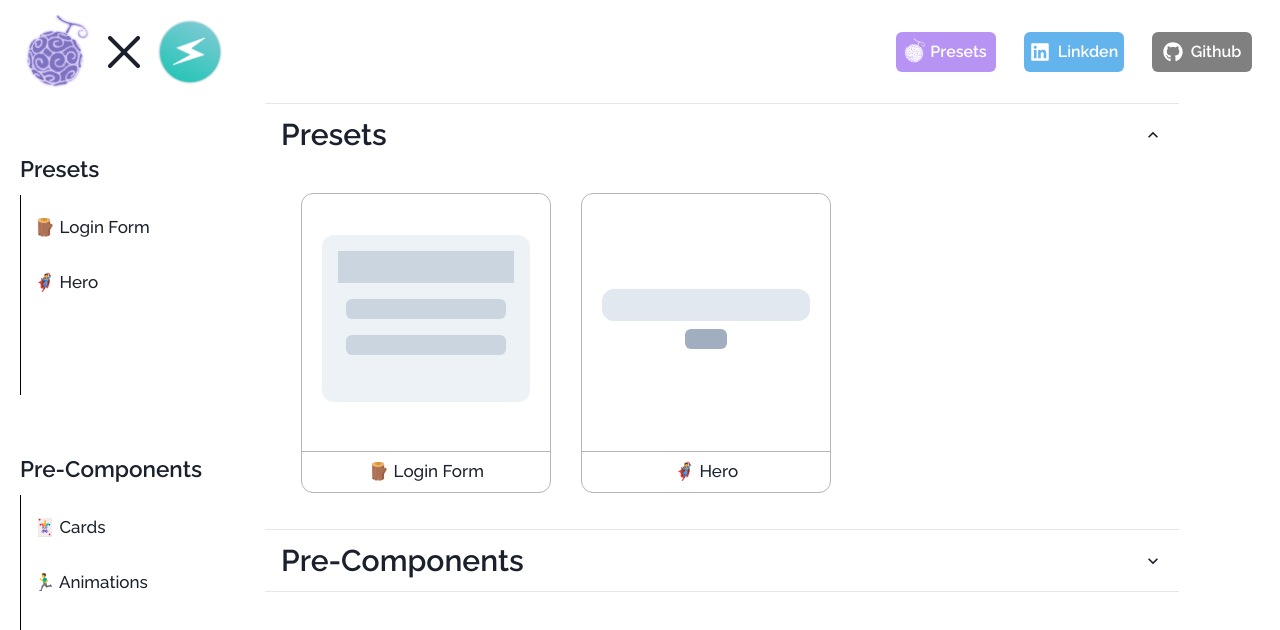
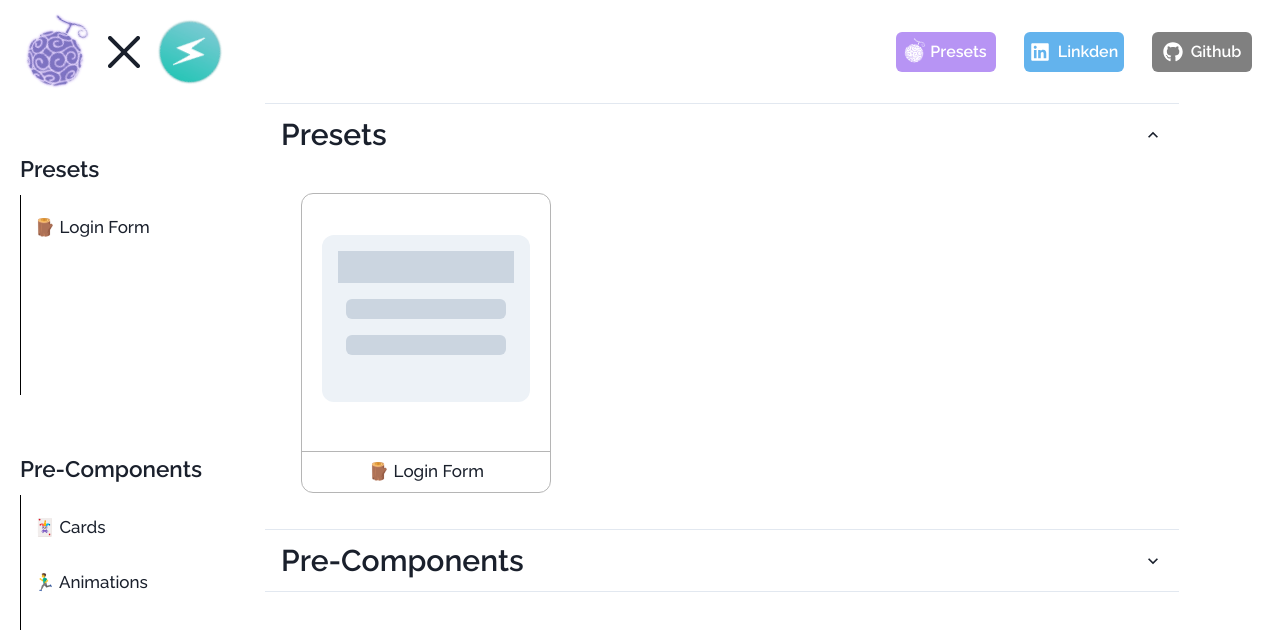
Before and after one commit to AdminForIinRange/personaluicompnextjschakraui, a Next.js app: page /components in a window 1280 px wide. Shown: the top 630 px of the page. Built offline with nearby package versions, Linux system fonts and the light colour scheme.

Commit message:
minor fixes

```diff
--- a/src/components/PresetCardList/PresetCardList.jsx
+++ b/src/components/PresetCardList/PresetCardList.jsx
@@ -14,7 +14,6 @@ import {
   AccordionButton,
   AccordionPanel,
   AccordionIcon,
-
   ButtonGroup,
   useMediaQuery,
   Divider,
@@ -34,11 +33,6 @@ const PresetCardList = () => {
       title: "🪵 Login Form",
       path: "/components/loginForm",
       sectionImg: LoginFormImg,
-    },
-    {
-      title: "🦸 Hero",
-      path: "/components/Hero",
-      sectionImg: HeroCardImg,
     },
   ];
 
@@ -84,26 +78,6 @@ const PresetCardList = () => {
               </Box>
             </VStack>
           </Box>
-        </VStack>
-      );
-
-    if (card.title === "🦸 Hero")
-      return (
-        <VStack
-          justify={"center"}
-          align={"center"}
-          w={"100%"}
-          h={"100%"}
-          p={"5"}
-        >
-          <Box
-            bgColor={"gray.200"}
-            w={"100%"}
-            h={"10%"}
-            rounded={"xl"}
-            p={"4"}
-          ></Box>
-          <Box bgColor={"gray.400"} w={"20%"} h={"20px"} rounded={"md"}></Box>
         </VStack>
       );
 
@@ -265,8 +239,8 @@ const PresetCardList = () => {
                 {CompItems.map(({ title, path, sectionImg }) => (
                   <Link key={title} href={`${path}`}>
                     <Box
-                        w={["200px", "200px", "250px", "250px", "250px"]}
-                        h={["290px", "290px", "300px", "300px", "300px"]}
+                      w={["200px", "200px", "250px", "250px", "250px"]}
+                      h={["290px", "290px", "300px", "300px", "300px"]}
                       border={"1.8px solid #B5B5B5"}
                       rounded={"xl"}
                       transition="transform, 0.3s ease-in-out"
--- a/src/components/SidePanel/SidePanel.jsx
+++ b/src/components/SidePanel/SidePanel.jsx
@@ -8,10 +8,7 @@ const SidePanel = () => {
       title: "🪵 Login Form",
       path: "/components/loginForm",
     },
-    {
-      title: "🦸 Hero",
-      path: "/components/Hero",
-    },
+
   ];
 
   const CompItems = [
--- a/src/components/navbar/Navbar.jsx
+++ b/src/components/navbar/Navbar.jsx
@@ -1,5 +1,13 @@
 "use client";
-import { HStack, Spacer, useMediaQuery } from "@chakra-ui/react";
+import {
+  HStack,
+  Spacer,
+  useMediaQuery,
+  Button,
+  useToast,
+  Box,
+  Text,
+} from "@chakra-ui/react";
 
 import React from "react";
 
@@ -17,6 +25,21 @@ const Navbar = () => {
 
   const [isTablet] = useMediaQuery("(max-width: 1024px)");
 
+  function ToastExample() {
+    const toast = useToast();
+    return toast({
+      position: "top-center",
+      render: () => (
+        <Box color="Black" p={8} bg="gray.100" rounded={"md"} shadow={"xl"}>
+           <Text fontSize={"20px"} fontWeight={"bold"} textAlign={"center"}> We are still Under Devlopment.</Text>
+          <Text mt={"10px"} fontSize={"16px"} textAlign={"center"}  >For the mean time, feel free to look around</Text>
+          <Text  fontSize={"16px"} textAlign={"center"}  >My First Solo NextJS project 😔👉👈</Text>
+        </Box>
+      ),
+
+    });
+  }
+
   return (
     <>
       <HStack
@@ -30,6 +53,7 @@ const Navbar = () => {
         px={7}
         gap={"20px"}
       >
+        {ToastExample()}
         <Logo />
         <Spacer />
         <HStack fontWeight={500}>
```
Also changed, not shown: src/app/components/[slug]/page.jsx (+2 -5 lines), src/components/presets/BasicHero/BasicHeroTitle.jsx (deleted, +0 -9 lines), src/components/presets/Hero.jsx (deleted, +0 -71 lines).
